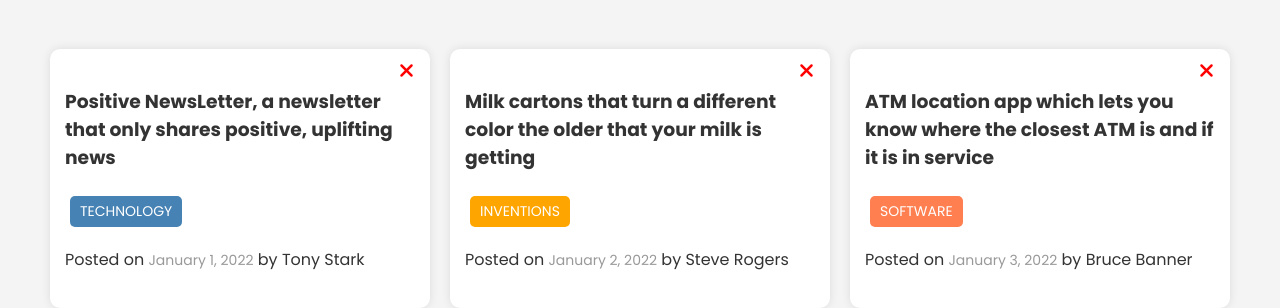
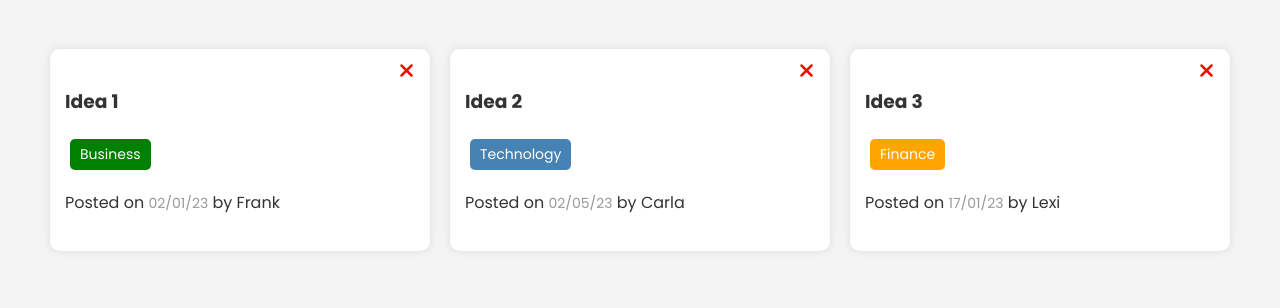
Before and after one commit to CarlaSlattery/random-ideas-api, a website built with webpack: page client/src/index.html in a window 1280 px wide. Shown: the part 90-398 px from the top of the page. Built offline with nearby package versions, Linux system fonts and the light colour scheme.

Commit message:
ideasList component added and rendering static data

```diff
--- /dev/null
+++ b/client/src/components/IdeaList.js
@@ -0,0 +1,66 @@
+class IdeaList {
+    constructor(){
+        this._ideaListEl = document.querySelector("#idea-list")
+        this._ideas = [
+          {
+            id: 1,
+            text: "Idea 1",
+            tag: "Business",
+            username: "Frank",
+            date: "02/01/23",
+          },
+          {
+            id: 2,
+            text: "Idea 2",
+            tag: "Technology",
+            username: "Carla",
+            date: "02/05/23",
+          },
+          {
+            id: 3,
+            text: "Idea 3",
+            tag: "Finance",
+            username: "Lexi",
+            date: "17/01/23",
+          },
+        ];
+        this._validTags = new Set();
+        this._validTags.add("technology")
+        this._validTags.add("software");
+        this._validTags.add("business");
+        this._validTags.add("education");
+        this._validTags.add("health");
+        this._validTags.add("finance");
+        this._validTags.add("lifestyle");
+    }
+
+    getTagClass(tag){
+        tag = tag.toLowerCase();
+        let tagClass = "";
+        if(this._validTags.has(tag)){
+            tagClass = `tag-${tag}`
+        } else {
+            tagClass = "";
+        }
+        return tagClass;
+    }
+    render(){
+        this._ideaListEl.innerHTML = this._ideas.map((idea) => {
+            const tagClass = this.getTagClass(idea.tag)
+            return `
+             <div class="card">
+          <button class="delete"><i class="fas fa-times"></i></button>
+          <h3>
+            ${idea.text}
+          </h3>
+          <p class="tag ${tagClass} ">${idea.tag}</p>
+          <p>
+            Posted on <span class="date">${idea.date}</span> by
+            <span class="author">${idea.username}</span>
+          </p>
+        </div>`;
+        }).join("");
+    }
+}
+
+export default IdeaList;
--- a/client/src/css/style.css
+++ b/client/src/css/style.css
@@ -147,8 +147,12 @@ form label {
   background: red;
 }
 
-.tag-inventions {
+.tag-finance {
   background: orange;
+}
+
+.tag-lifestyle {
+  background: fuchsia;
 }
 
 .delete {
--- a/client/src/index.html
+++ b/client/src/index.html
@@ -17,42 +17,6 @@
     </header>
     <div class="container">
       <div id="idea-list" class="ideas">
-        <div class="card">
-          <button class="delete"><i class="fas fa-times"></i></button>
-          <h3>
-            Positive NewsLetter, a newsletter that only shares positive,
-            uplifting news
-          </h3>
-          <p class="tag tag-technology">TECHNOLOGY</p>
-          <p>
-            Posted on <span class="date">January 1, 2022</span> by
-            <span class="author">Tony Stark</span>
-          </p>
-        </div>
-        <div class="card">
-          <button class="delete"><i class="fas fa-times"></i></button>
-          <h3>
-            Milk cartons that turn a different color the older that your milk is
-            getting
-          </h3>
-          <p class="tag tag-inventions">INVENTIONS</p>
-          <p>
-            Posted on <span class="date">January 2, 2022</span> by
-            <span class="author">Steve Rogers</span>
-          </p>
-        </div>
-        <div class="card">
-          <button class="delete"><i class="fas fa-times"></i></button>
-          <h3>
-            ATM location app which lets you know where the closest ATM is and if
-            it is in service
-          </h3>
-          <p class="tag tag-software">SOFTWARE</p>
-          <p>
-            Posted on <span class="date">January 3, 2022</span> by
-            <span class="author">Bruce Banner</span>
-          </p>
-        </div>
       </div>
     </div>
 
--- a/client/src/index.js
+++ b/client/src/index.js
@@ -2,9 +2,14 @@
 import "@fortawesome/fontawesome-free/css/all.css"
 import Modal from "./components/Modal";
 import IdeaForm from "./components/IdeaForm";
+import IdeaList from "./components/IdeaList";
 import "./css/style.css";
+
 
 
 const modal = new Modal();
 const ideaForm = new IdeaForm();
 ideaForm.render();
+
+const ideaList = new IdeaList();
+ideaList.render();
```
